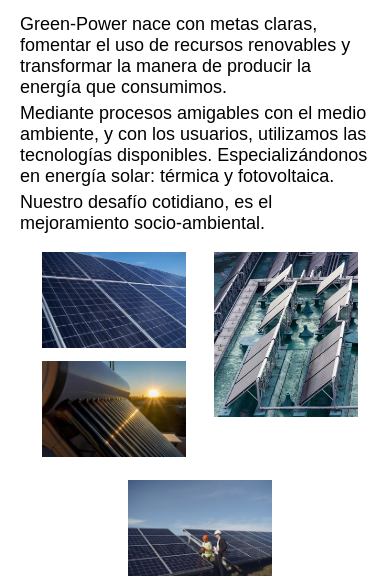
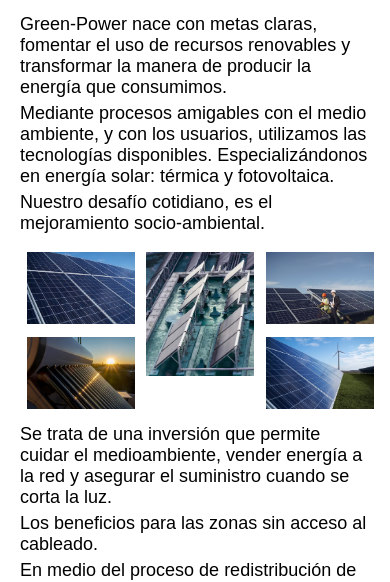
Before and after one commit to Juan-Esteva/green-power, a plain HTML site: page pages/preguntas.html in a window 390 px wide. Shown: the part 268-850 px from the top of the page. Drawn offline with Linux system fonts and the light colour scheme.

Commit message:
fotos en fq en 3col hasta menos entre 0-320

```diff
--- a/css/style.css
+++ b/css/style.css
@@ -455,11 +455,6 @@ h3.tituloNot{
 /* TAMAÑO TABLET */
 
 @media (min-width:321px) and (max-width:768px){
-  .column {
-    flex: 40%;
-    max-width: 40%;
-    justify-content: space-between;
-  }
 
   h3.tituloNot{
     font-size: 20px;
```
